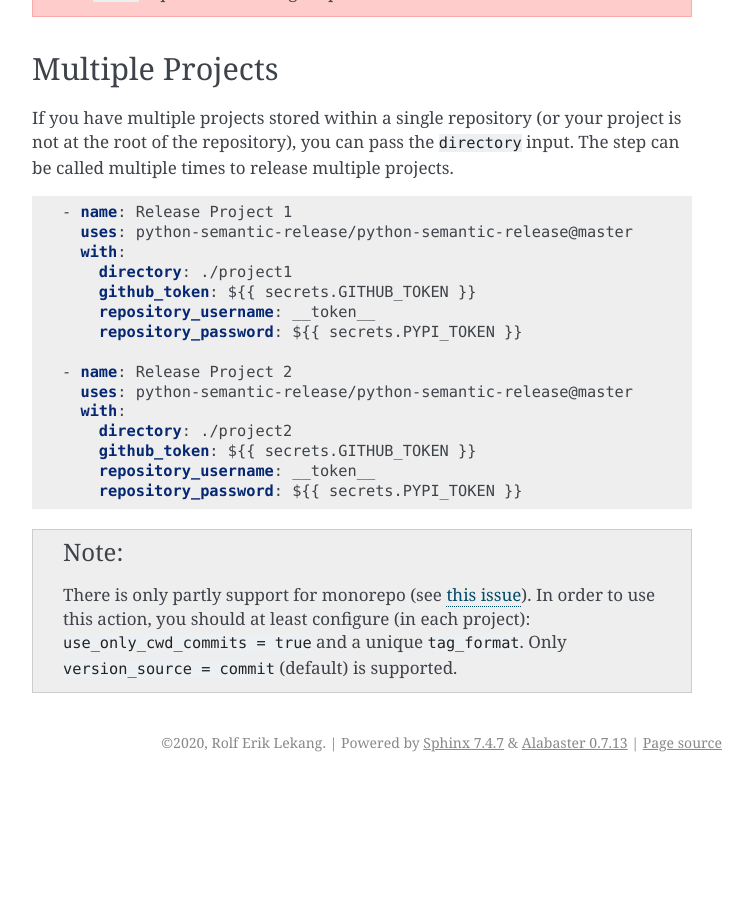
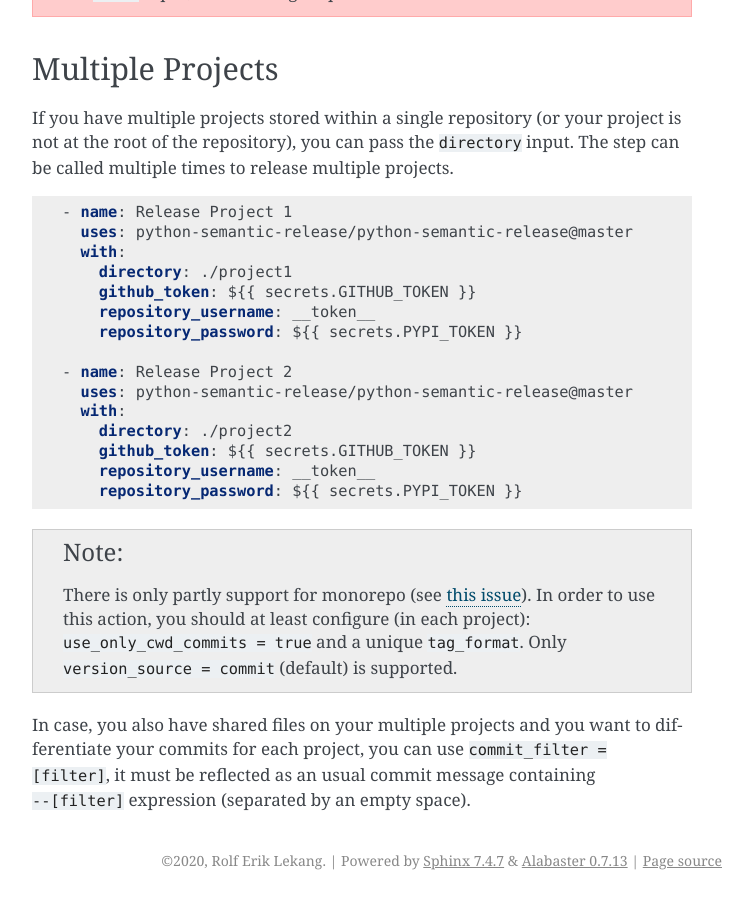
Before and after one commit to python-semantic-release/python-semantic-release, a Sphinx documentation site: the page built from docs/automatic-releases/github-actions.rst, in a window 1280 px wide and 900 px high, scrolled down 1808 px. Shown: the whole window, without its empty margins (388-1141 px from the left). Built offline with Sphinx 7.4.7, drawn with Linux system fonts in a browser that asks for light colours; pages that are not in the unit, such as notebooks, are missing from menus; before the commit the page ends 2590 px from its top, so only the background shows below that.

Commit message:
feat(commit): add option to filter commits for monorepos

```diff
--- a/docs/automatic-releases/github-actions.rst
+++ b/docs/automatic-releases/github-actions.rst
@@ -109,4 +109,9 @@ multiple projects.
   ``use_only_cwd_commits = true`` and a unique ``tag_format``.
   Only ``version_source = commit`` (default) is supported.
 
+In case, you also have shared files on your multiple projects and you want to
+differentiate your commits for each project, you can use ``commit_filter = [filter]``,
+it must be reflected as an usual commit message containing ``--[filter]`` expression
+(separated by an empty space).
+
 .. _this issue: https://github.com/python-semantic-release/python-semantic-release/issues/168
```
Also changed, not shown: docs/configuration.rst (+16 -0 lines), 4 other files.
